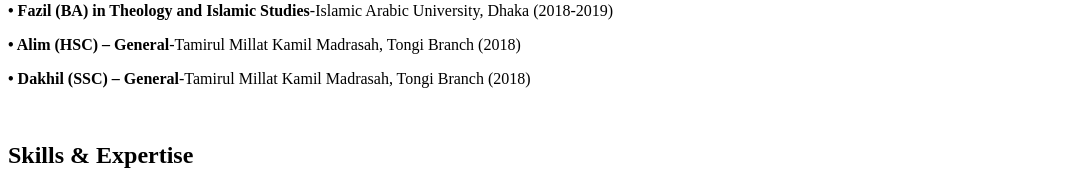
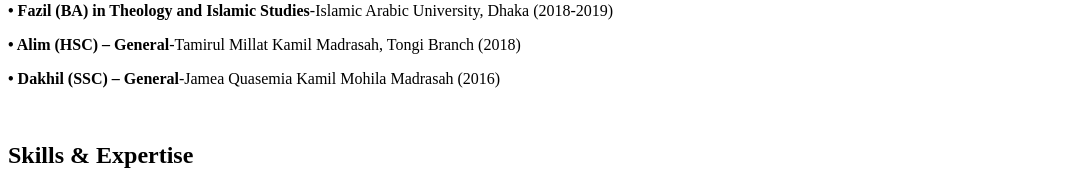
Before and after one commit to tasniatamannaweb/about-me, a plain HTML site: page index.html in a window 1280 px wide. Shown: the part 789-959 px from the top of the page, without its empty margins (0-1072 px from the left). Drawn offline with Linux system fonts and the light colour scheme.

Commit message:
Update index.html

```diff
--- a/index.html
+++ b/index.html
@@ -26,7 +26,7 @@
 	<p> <strong>•	Kamil (MA) in Hadith</strong>-Islamic Arabic University, Dhaka (Running)</p>
 	<p> <strong>•	Fazil (BA) in Theology and Islamic Studies</strong>-Islamic Arabic University, Dhaka (2018-2019)</p>
 	<p> <strong>•	Alim (HSC) – General</strong>-Tamirul Millat Kamil Madrasah, Tongi Branch (2018) </p>
-	<p> <strong>•	Dakhil (SSC) – General</strong>-Tamirul Millat Kamil Madrasah, Tongi Branch (2018) </p>
+	<p> <strong>•	Dakhil (SSC) – General</strong>-Jamea Quasemia Kamil Mohila Madrasah (2016) </p>
 	<br>
 	<h2>Skills & Expertise</h2>
 	<h3>•	Technical Skills:</h3>
```
